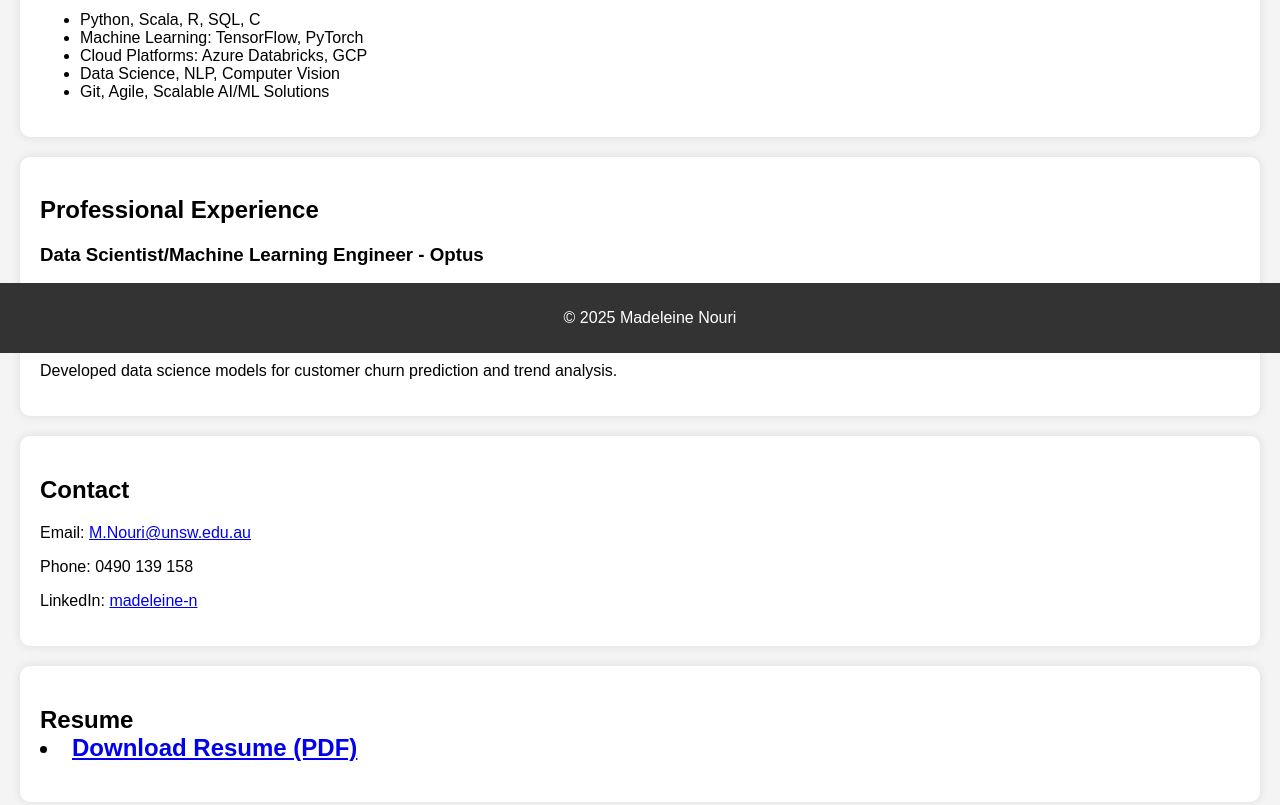
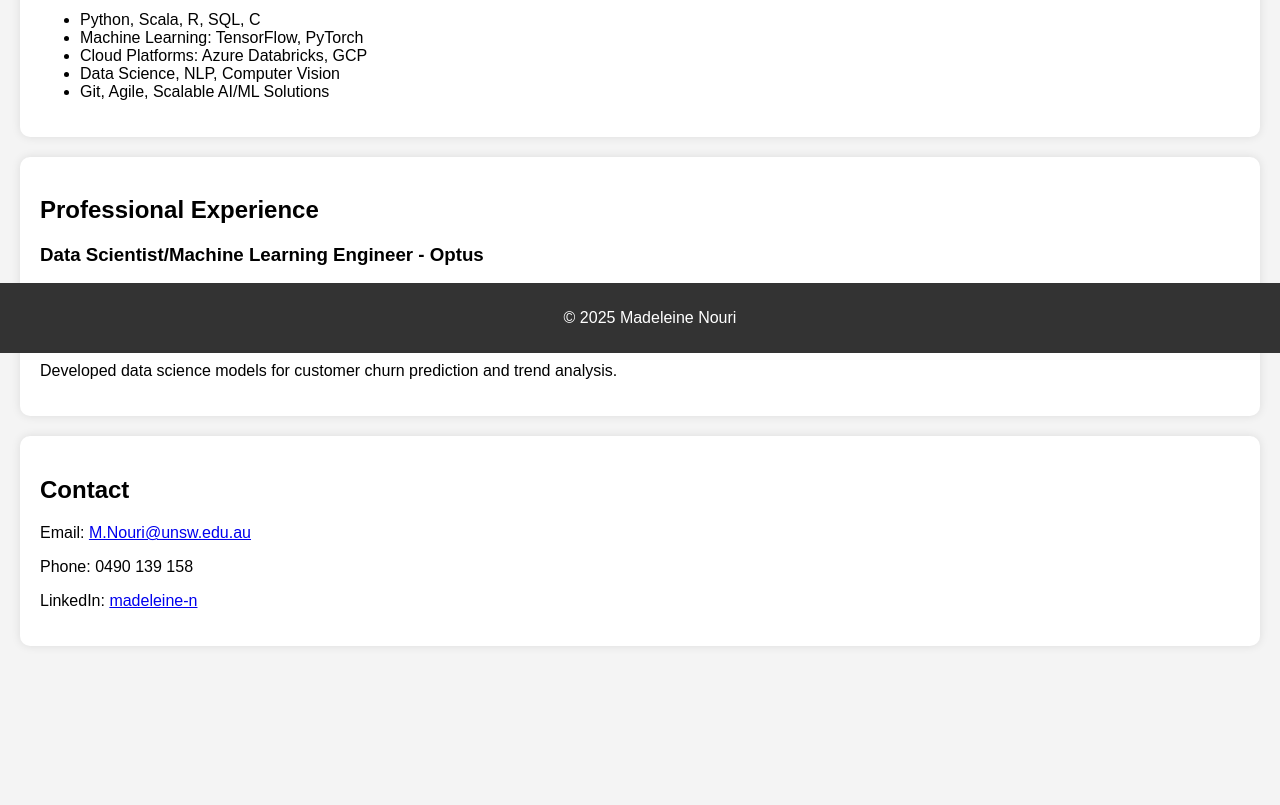
Before and after one commit to Maddien12/portfolio, a plain HTML site: page index.html in a window 1280 px wide. Shown: the part 447-1252 px from the top of the page. After the commit the page ends 1113 px from the top, so only its background shows below. Drawn offline with Linux system fonts and the light colour scheme.

```diff
--- a/index.html
+++ b/index.html
@@ -54,13 +54,6 @@
         </section>
     </section>
 
-    <section id="contact">
-        <h2>Resume
-        <li><a href="Mn CV.pdf" target="_blank">Download Resume (PDF)</a></li>
-        </section>
-    </section>
-
-
     <footer>
         <p>&copy; 2025 Madeleine Nouri</p>
     </footer>
```
Also changed, not shown: 2 other files.
